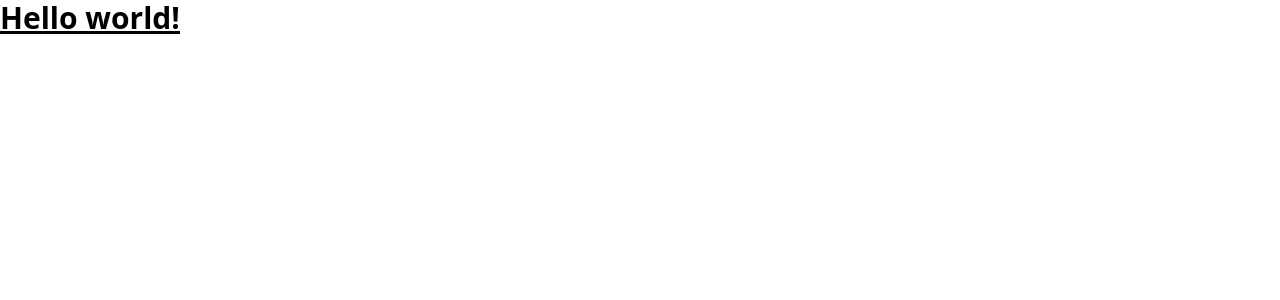
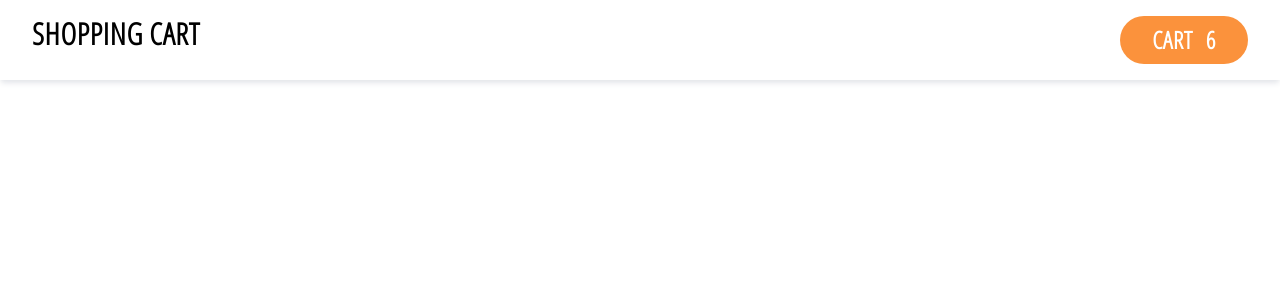
Before and after one commit to ManideepPaul/shopping-cart-app, a React (Create React App) app: page / in a window 1280 px wide. Shown: the top 300 px of the page. Built offline with nearby package versions, Linux system fonts and the light colour scheme.

Commit message:
Navbar component completed

```diff
--- a/public/index.html
+++ b/public/index.html
@@ -24,6 +24,13 @@
       work correctly both with client-side routing and a non-root public URL.
       Learn how to configure a non-root public URL by running `npm run build`.
     -->
+
+    <link rel="preconnect" href="https://fonts.googleapis.com" />
+    <link rel="preconnect" href="https://fonts.gstatic.com" crossorigin />
+    <link
+      href="https://fonts.googleapis.com/css2?family=Open+Sans+Condensed:wght@300&display=swap"
+      rel="stylesheet"
+    />
     <title>React App</title>
   </head>
   <body>
--- a/src/App.js
+++ b/src/App.js
@@ -1,10 +1,9 @@
+import Navbar from "./components/navbar/navbar.component";
 
 function App() {
   return (
-    <div className="App">
-      <h1 className="text-3xl font-bold underline">
-        Hello world!
-      </h1>
+    <div className="App font-open-sans-condensed">
+      <Navbar className='drop-shadow-2xl'/>
     </div>
   );
 }
--- /dev/null
+++ b/src/components/navbar/navbar.component.jsx
@@ -0,0 +1,14 @@
+const Navbar = () => {
+  return (
+    <div className="flex justify-between flex-wrap py-4 px-8 shadow-gray-200 shadow-md">
+      <span className="text-3xl font-semibold tracking-wide ">
+        SHOPPING CART
+      </span>
+      <button className="text-2xl tracking-wide font-semibold text-white rounded-full bg-orange-400 active:bg-orange-500 py-2 px-8">
+        CART <span className="pl-2">6</span>
+      </button>
+    </div>
+  );
+};
+
+export default Navbar;
--- a/src/index.css
+++ b/src/index.css
@@ -1,3 +1,7 @@
 @tailwind base;
 @tailwind components;
 @tailwind utilities;
+
+/* body {
+  font-family: 'Open Sans Condensed', sans-serif;
+} */
--- a/tailwind.config.js
+++ b/tailwind.config.js
@@ -4,6 +4,9 @@ module.exports = {
     "./src/**/*.{js,ts,jsx,tsx}",
   ],
   theme: {
+    fontFamily: {
+      'open-sans-condensed': ['Open Sans Condensed', 'sans-serif']
+    },
     extend: {},
   },
   plugins: [],
```
